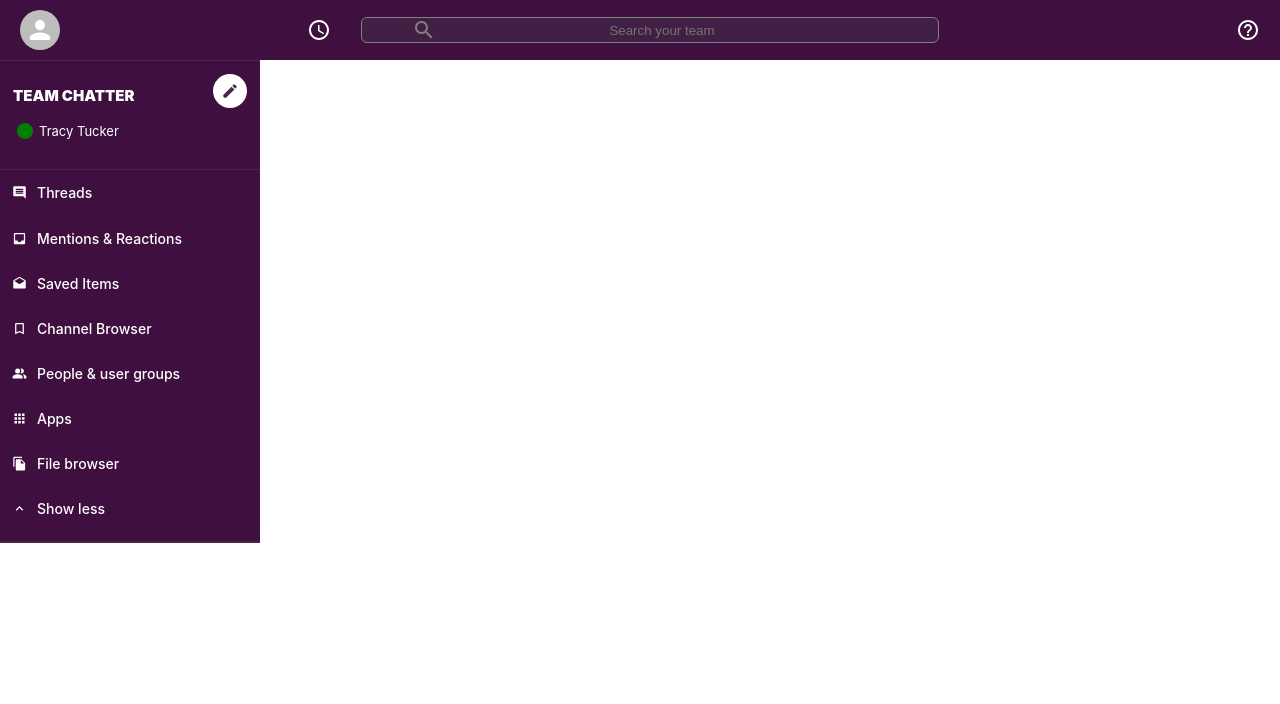
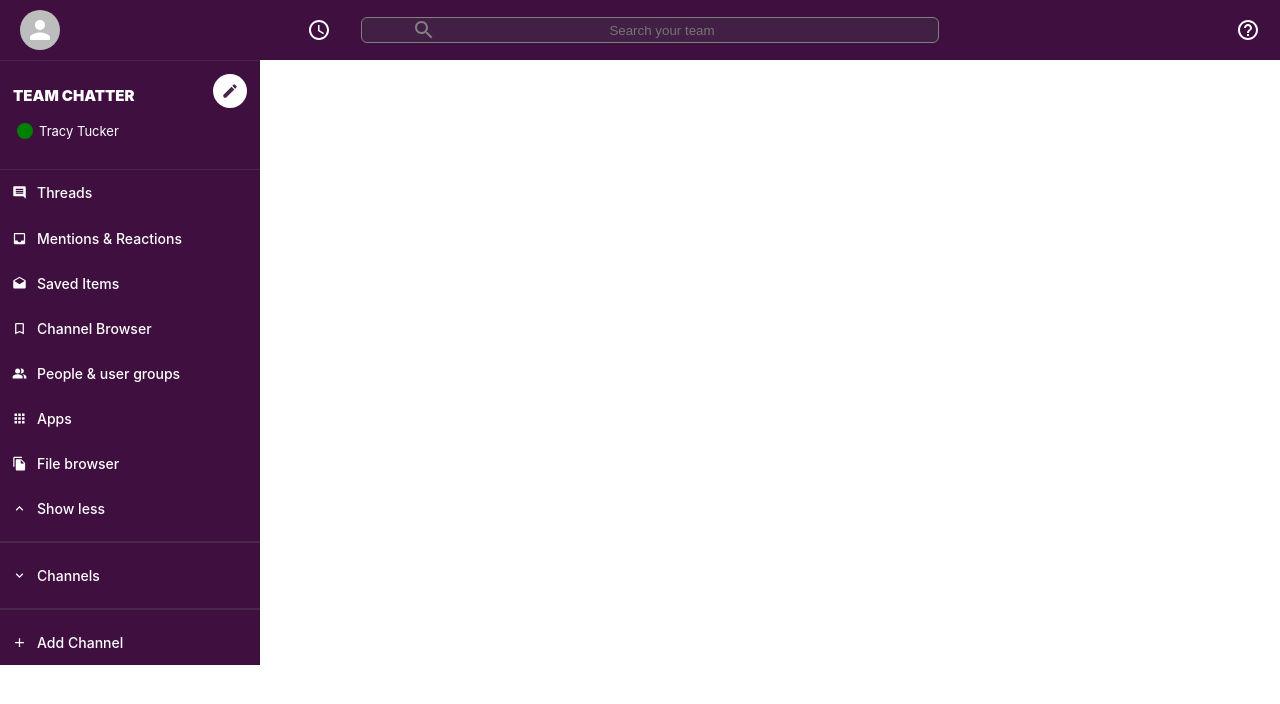
Before and after one commit to tracy-tucker/team-chatter, a React (Create React App) app: page / in a window 1280 px wide. Shown: the top 704 px of the page. Built offline with nearby package versions, Linux system fonts and the light colour scheme; the HTML template or start-up script is replaced by a standard one.

Commit message:
Adding last icons to Sidebar comp

```diff
--- a/src/components/Sidebar.js
+++ b/src/components/Sidebar.js
@@ -10,7 +10,9 @@ import PeopleAltIcon from '@mui/icons-material/PeopleAlt';
 import AppsIcon from '@mui/icons-material/Apps';
 import FileCopyIcon from '@mui/icons-material/FileCopy';
 import ExpandLessIcon from '@mui/icons-material/ExpandLess';
+import ExpandMoreIcon from '@mui/icons-material/ExpandMore';
 import SidebarOption from './SidebarOption';
+import AddIcon from '@mui/icons-material/Add';
 
 function Sidebar() {
     return (
@@ -31,6 +33,12 @@ function Sidebar() {
             <SidebarOption Icon={FileCopyIcon} title="File browser" />
             <SidebarOption Icon={ExpandLessIcon} title="Show less" />
             <hr />
+            <SidebarOption Icon={ExpandMoreIcon} title="Channels" />
+            <hr />
+            <SidebarOption Icon={AddIcon} addChannelOption title = "Add Channel" />
+
+            {/* connect to DB and list all the channels */}
+            {/* SidebarOption... */}
         </div>
     )
 }
```
